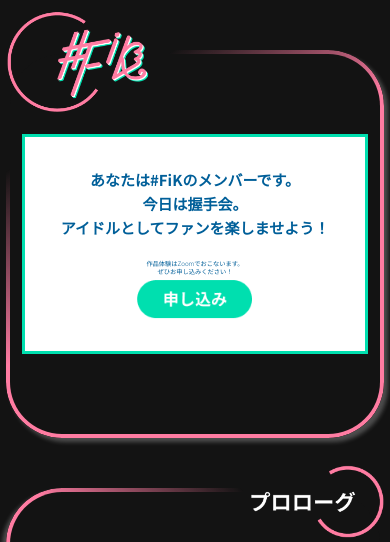
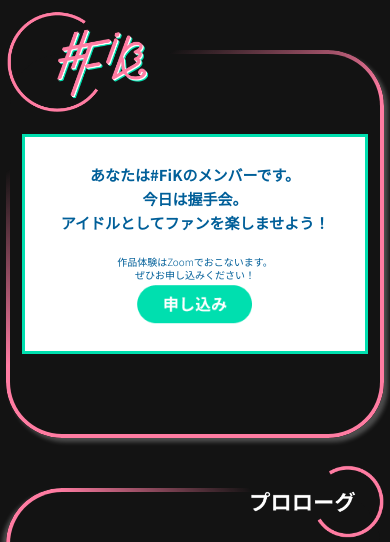
Before and after one commit to larkin267/fikpages, a Jekyll site: the page built from index.html, in a window 390 px wide. Shown: the top 542 px of the page. Built offline with Jekyll 4.4.1, drawn with Linux system fonts in a browser that asks for light colours; grey boxes are pictures that could not be loaded.

Commit message:
bigger mobile font

```diff
--- a/assets/css/style.scss
+++ b/assets/css/style.scss
@@ -338,7 +338,7 @@
     }
 
     .b1-small-text {
-        font-size: 1em;
+        font-size: 1.6em;
     }
 
     .block1-btn{
@@ -358,7 +358,7 @@
     }
 
     .block2-intro {
-        font-size: 2.6em;
+        font-size: 2.4em;
         line-height: 180%;
     }
 
@@ -384,7 +384,7 @@
     #content1,#content2,#content3{
         padding-top: 0;
 
-        font-size: 2.6em;
+        font-size: 2.4em;
         line-height: 180%;
         font-weight: 300;
 
```
